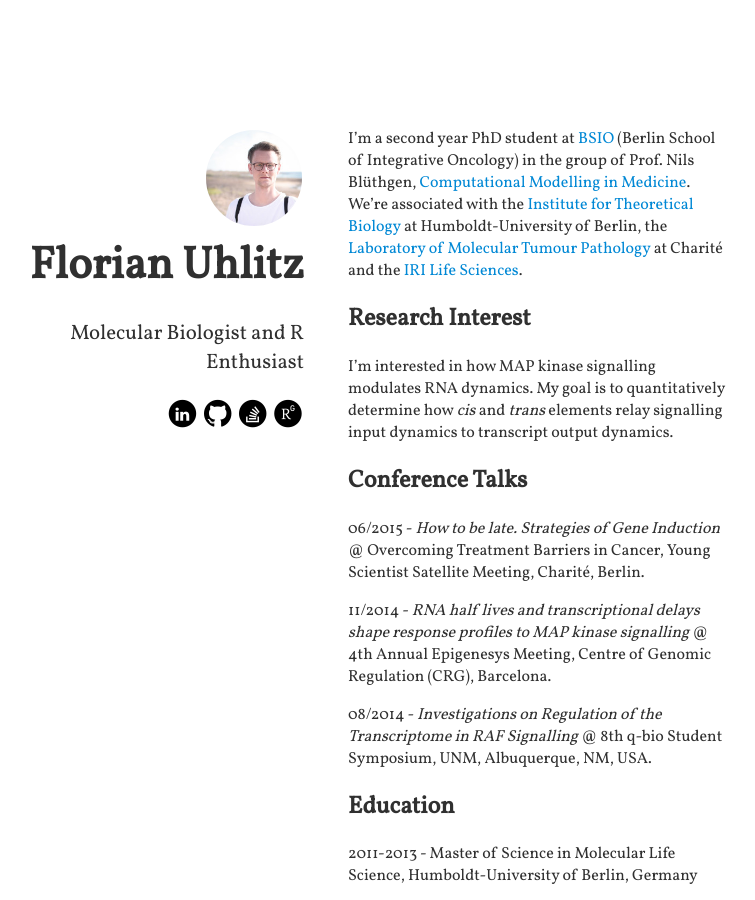
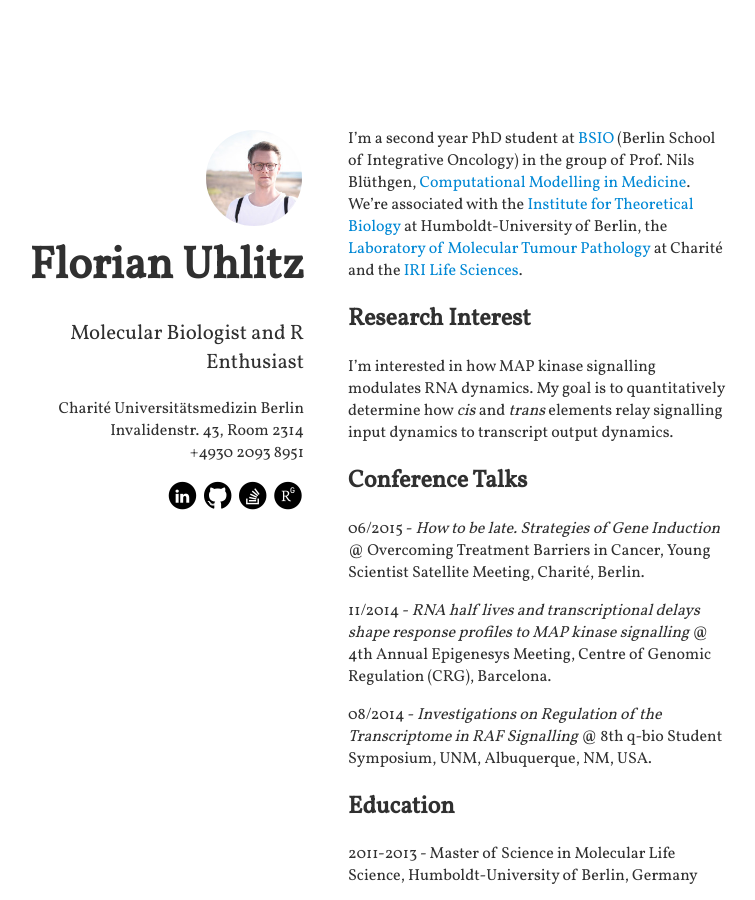
Before and after one commit to uhlitz/uhlitz.github.io, a Jekyll site: the page built from index.html, in a window 1280 px wide and 900 px high. Shown: the whole window, without its empty margins (336-1091 px from the left). Built offline with Jekyll 4.4.1, drawn with Linux system fonts in a browser that asks for light colours; nearby versions of some CDN libraries; some web fonts are replaced.

Commit message:
contact info added

```diff
--- a/index.html
+++ b/index.html
@@ -16,6 +16,7 @@ layout: base
         {% if site.compass.tagline %}
         <div class="tagline-container"><p>{{ site.compass.tagline }}</p></div>
         {% endif %}
+          <p>Charité Universitätsmedizin Berlin<br>Invalidenstr. 43, Room 2314<br>+4930 2093 8951</p>
         <div class="icon-container">
           <a href="https://de.linkedin.com/in/uhlitz">
             <span class="fa-stack">
```
Also changed, not shown: 1 other file.
